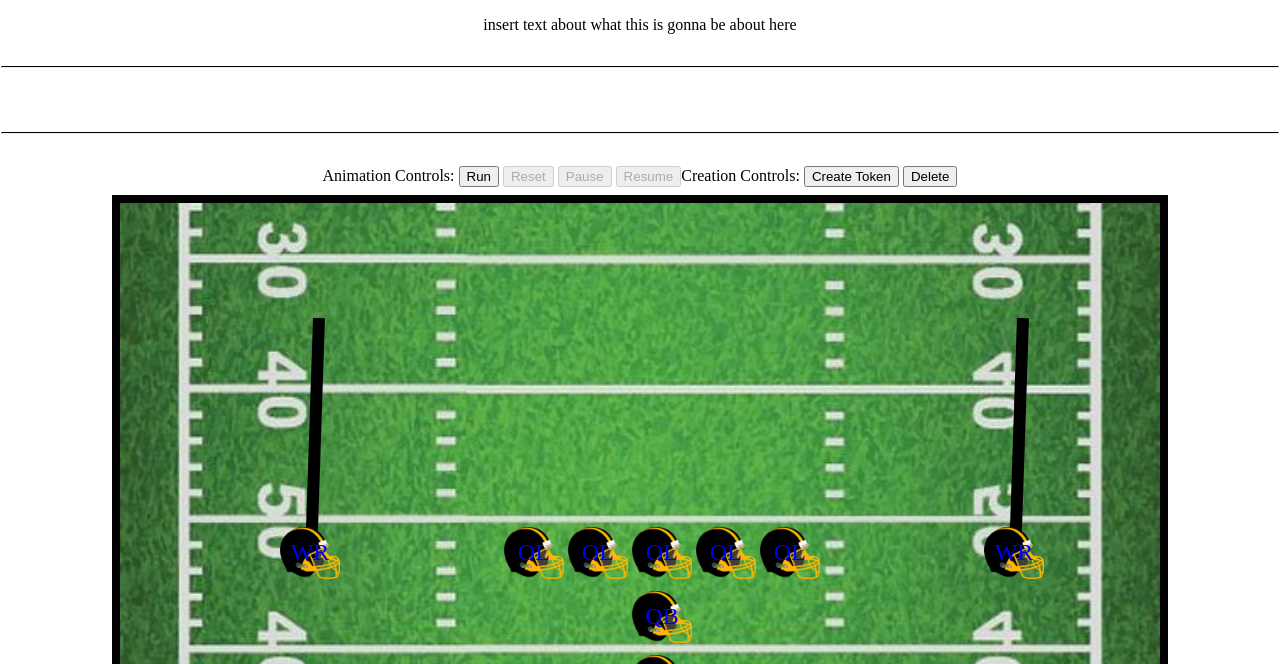
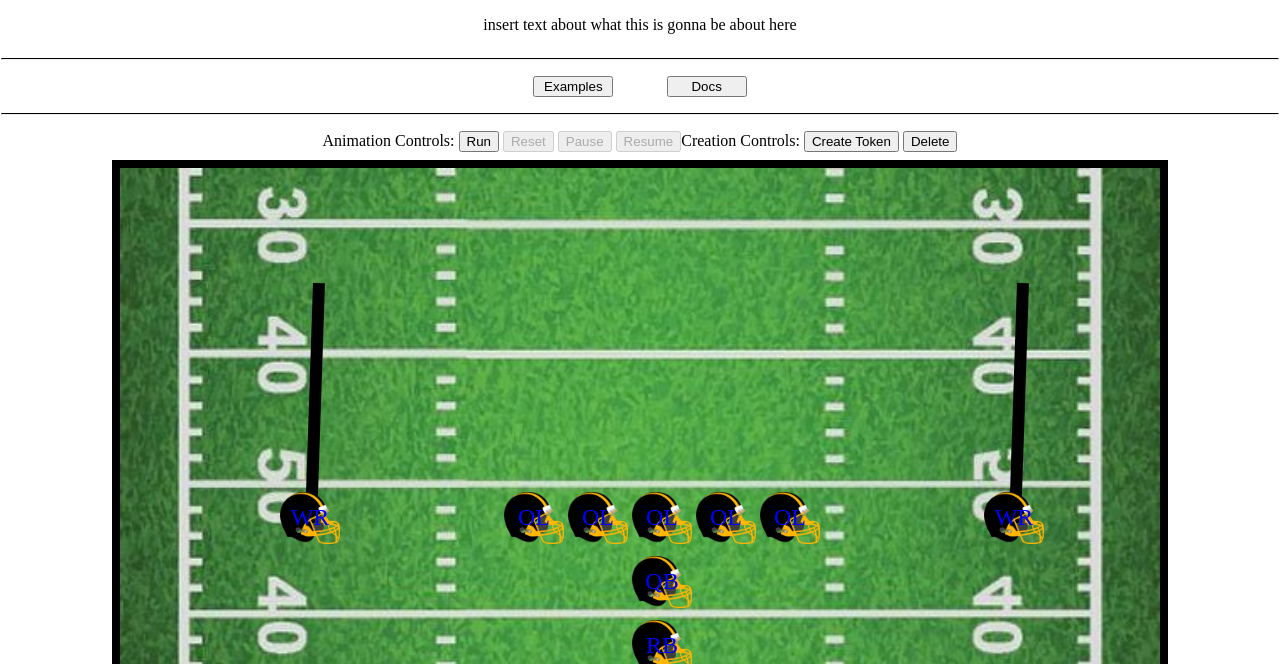
Before and after one commit to Dan-Nava/PlaybookJS, a website: page pub/examples.html in a window 1280 px wide. Shown: the part 116-780 px from the top of the page. Drawn offline with nearby package versions, Linux system fonts and the light colour scheme.

Commit message:
building website

```diff
--- a/pub/examples.html
+++ b/pub/examples.html
@@ -14,11 +14,14 @@
  </head>
  <body id='main-body'>
     <div id='title'> PlaybookJS </div>
-    <div id='infoText'> insert text about what this is gonna be about here </div>
+    <div id='info-text'> insert text about what this is gonna be about here </div>
     <hr class='solid'>
-    <div id='nav-bar'></div>
+    <div id='nav-bar'>
+        <button class='nav-button' id='examples-button'> Examples </button>
+        <button class='nav-button' id='docs-button'> Docs </button>
+    </div>
     <hr class='solid'>
-    <div id='example-1-button-bar'>
+    <div id='button-bar'>
         <span id='animation-controls'>
             Animation Controls:
             <button id='run-button' onclick= run()> Run </button>
--- a/pub/style.css
+++ b/pub/style.css
@@ -5,7 +5,7 @@
     margin: 0.1em;
 }
 
-#example-1-button-bar{
+#button-bar{
     display: flex;
     flex-direction: row;
     justify-content: space-between;
@@ -17,8 +17,30 @@
     margin-bottom: 0.2em;
 }
 
+#info-text{
+    margin-bottom: 0.5em;
+}
+
 hr.solid{
-    margin: 2em;
+    margin: 1em;
     border-top: 0.1em solid black;
     width:100%;
 }
+
+#nav-bar {
+    display: flex;
+    flex-direction: row;
+    justify-content: space-between;
+}
+
+#examples-button {
+    margin-right: 2em;
+}
+
+#docs-button {
+    margin-left: 2em;
+}
+
+.nav-button {
+    width: 6em;
+}
```
Also changed, not shown: server.js (+0 -20 lines).
